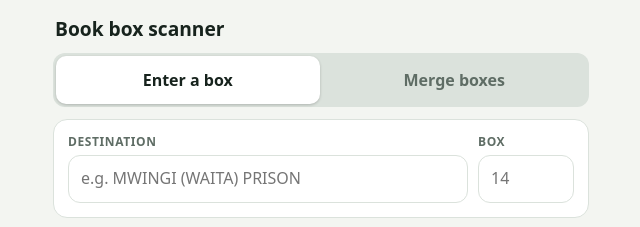
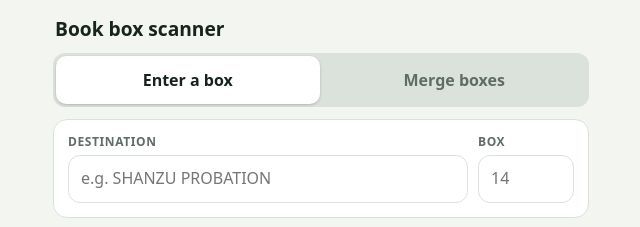
Before and after one commit to ClintonCodes-ctrl/book-scanner, a plain HTML site: page index.html in a window 1280 px wide. Shown: the top 227 px of the page, 319-959 px from the left. Drawn offline with Linux system fonts and the light colour scheme.

Commit message:
Add files via upload

```diff
--- a/index.html
+++ b/index.html
@@ -63,7 +63,7 @@ dialog input{margin-bottom:8px}
 
 <section id="scan">
   <div class="card grid">
-    <div><label class="lab" for="station">Destination</label><input id="station" placeholder="e.g. MWINGI (WAITA) PRISON" autocomplete="off" autocapitalize="characters"></div>
+    <div><label class="lab" for="station">Destination</label><input id="station" placeholder="e.g. SHANZU PROBATION" autocomplete="off" autocapitalize="characters"></div>
     <div><label class="lab" for="box">Box</label><input id="box" placeholder="14" autocomplete="off"></div>
   </div>
   <div class="card">
```
